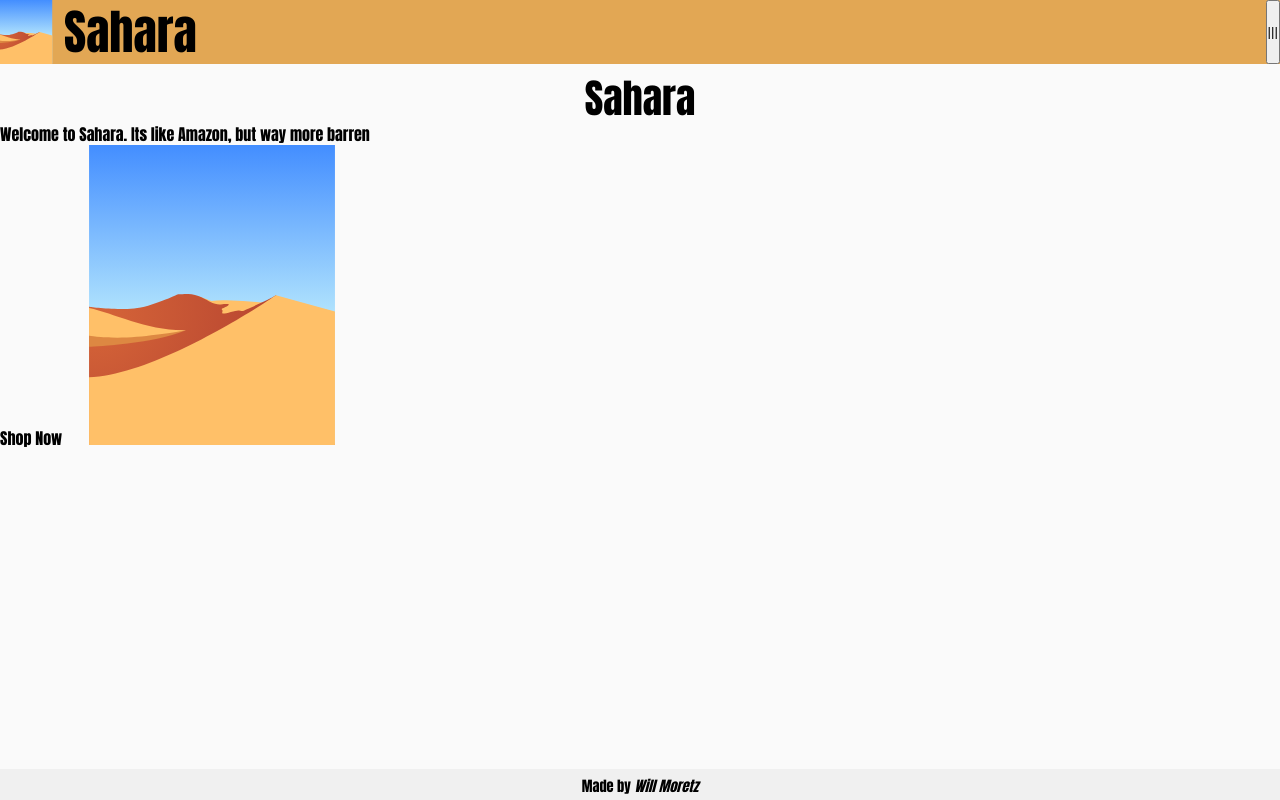
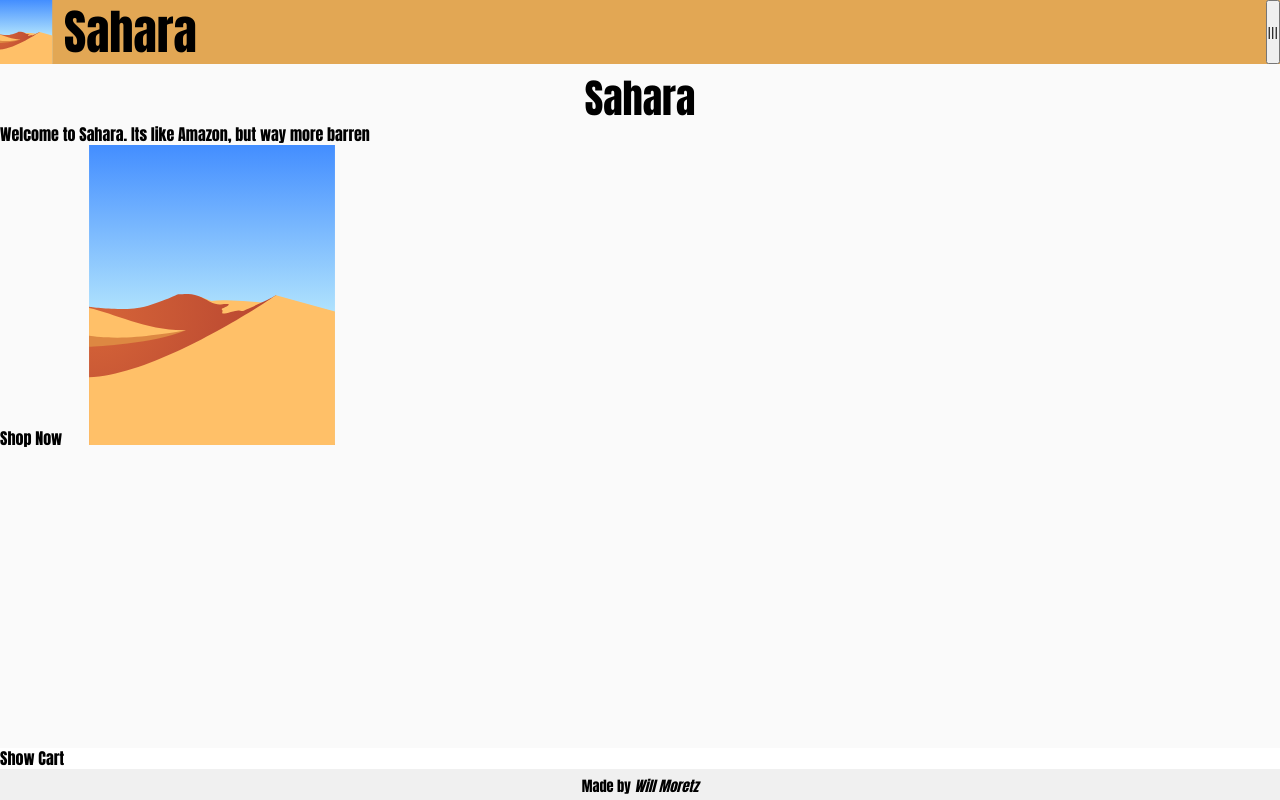
Before and after one commit to WillMoretz/shopping-cart, a React app: page /shop in a window 1280 px wide. Built offline with nearby package versions, Linux system fonts and the light colour scheme; no server answers.

Commit message:
added cart route and link

```diff
--- a/src/Components/App.js
+++ b/src/Components/App.js
@@ -1,10 +1,11 @@
 import React, { useState, useEffect } from "react";
-import { Route, Routes } from "react-router-dom";
+import { Route, Routes, Link } from "react-router-dom";
 import Header from "./Header";
 import Contact from "./Contact";
 import Home from "./Home";
 import Shop from "./Shop";
 import Product from "./Product";
+import Cart from "./Cart";
 import "../index.css";
 
 async function fetchProducts() {
@@ -50,7 +51,11 @@ function App() {
         />
         <Route path="/shop/:id" element={<Product />} />
         <Route path="/contact" element={<Contact />} />
+        <Route path="/cart" element={<Cart />} />
       </Routes>
+      <Link to="/cart" className="cart-link">
+        Show Cart
+      </Link>
       <footer>
         Made by <i>Will Moretz</i>
       </footer>
```
